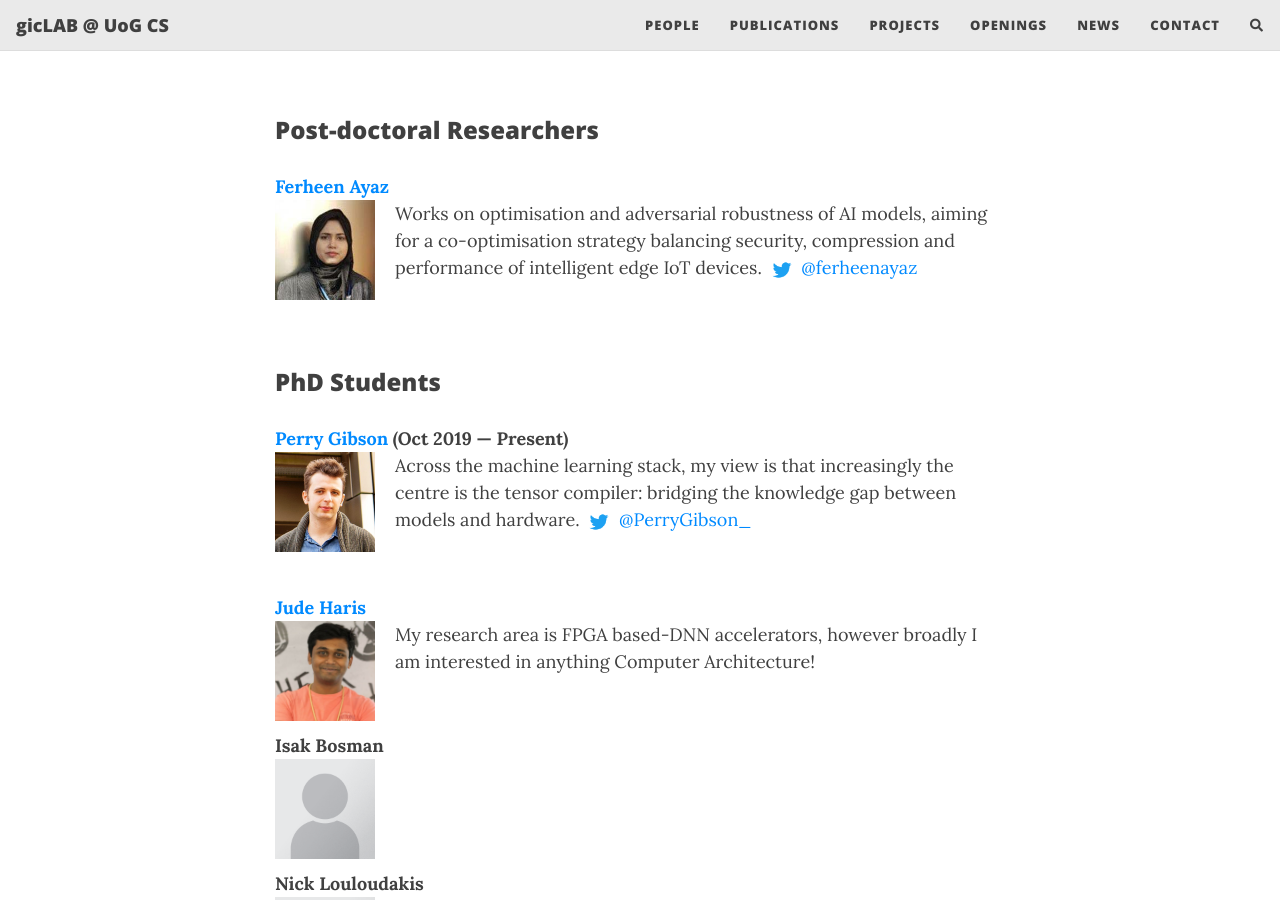
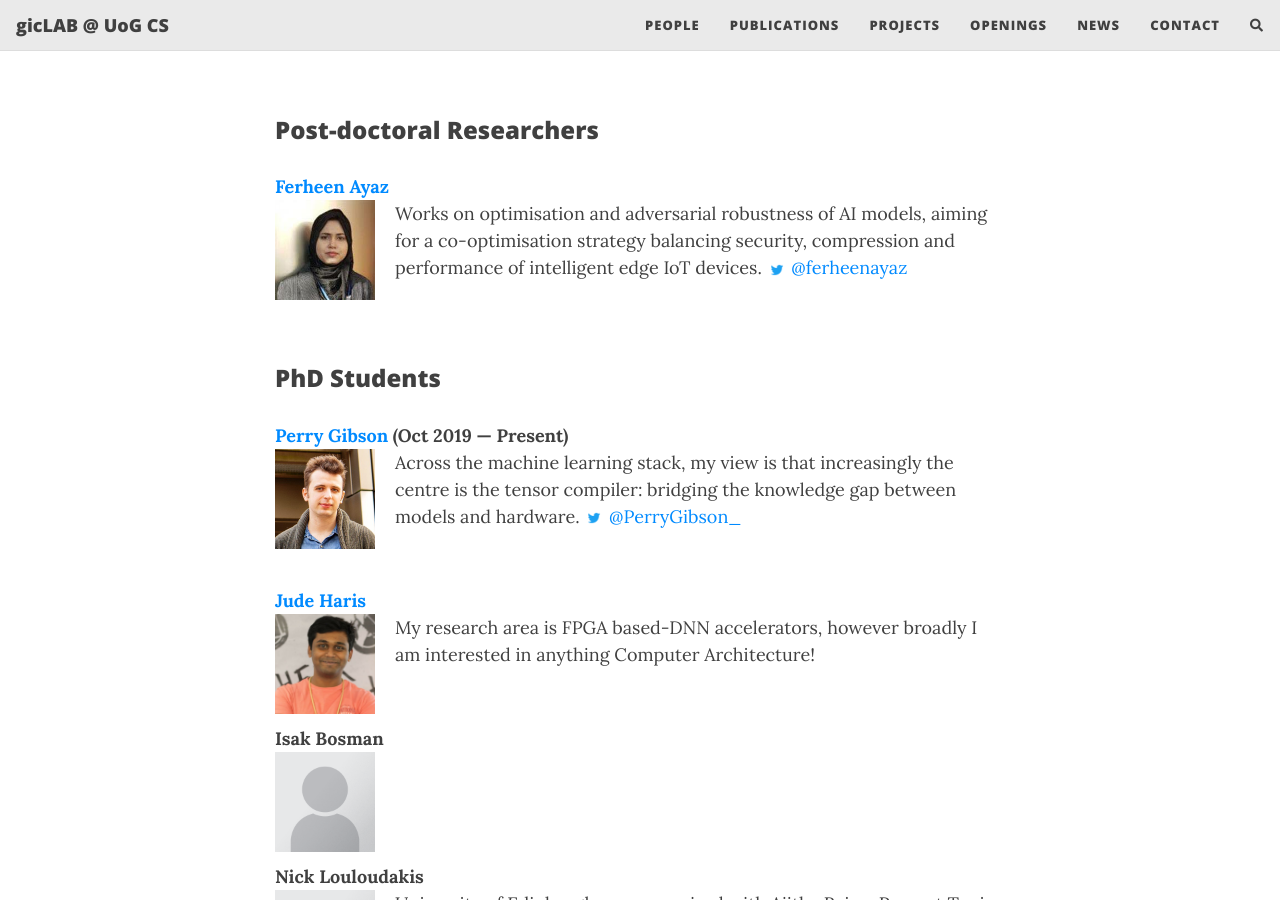
Before and after one commit to gicLAB/gicLAB.github.io, a Jekyll site: the page built from people.md, in a window 1280 px wide and 900 px high, scrolled down 511 px. Built offline with Jekyll 4.4.1, drawn with Linux system fonts in a browser that asks for light colours; nearby versions of some CDN libraries; comment, search, counter and statistics services are not loaded.

Commit message:
Update people.md

```diff
--- a/people.md
+++ b/people.md
@@ -18,7 +18,7 @@ His research interests are in the broad areas of: Computer Architecture, Compute
 **[Ferheen Ayaz](https://www.linkedin.com/in/ferheen-ayaz-5631a71a7/)** <br>  <img src="/assets/img/people/Ferheen_Ayaz.jpg" width="100px" style="float: left; margin-right: 20px;">
 Works on optimisation and adversarial robustness of AI models, aiming for a co-optimisation strategy balancing security, compression and performance of intelligent edge IoT devices.
 <!-- Her research interests include cybersecurity and Tiny Machine Learning. -->
-<img src="/assets/img/Twitter_Logo_Blue.png" width="30px"> [@ferheenayaz](https://twitter.com/@ferheenayaz)
+<img src="/assets/img/Twitter_Logo_Blue.png" width="20px"> [@ferheenayaz](https://twitter.com/@ferheenayaz)
 <br><br>
 <br>
 
@@ -26,7 +26,7 @@ Works on optimisation and adversarial robustness of AI models, aiming for a co-o
 
 **[Perry Gibson](https://gibsonic.org) (Oct 2019 — Present)** <br>  <img src="/assets/img/people/pg_profile.jpg" width="100px" style="float: left; margin-right: 20px;">
 Across the machine learning stack, my view is that increasingly the centre is the tensor compiler: bridging the knowledge gap between models and hardware.
-<img src="/assets/img/Twitter_Logo_Blue.png" width="30px"> [@PerryGibson_](https://twitter.com/PerryGibson_)
+<img src="/assets/img/Twitter_Logo_Blue.png" width="20px"> [@PerryGibson_](https://twitter.com/PerryGibson_)
 <br><br>
 
 **[Jude Haris](gla.ac.uk/pgrs/judeharis/)** <br>  <img src="/assets/img/people/square_jude.jpg" width="100px" style="float: left; margin-right: 20px;">
```
